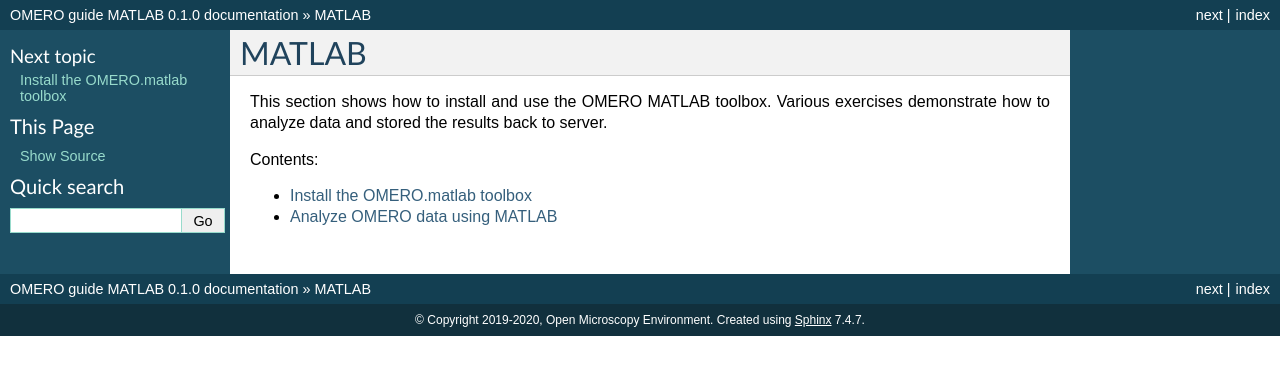
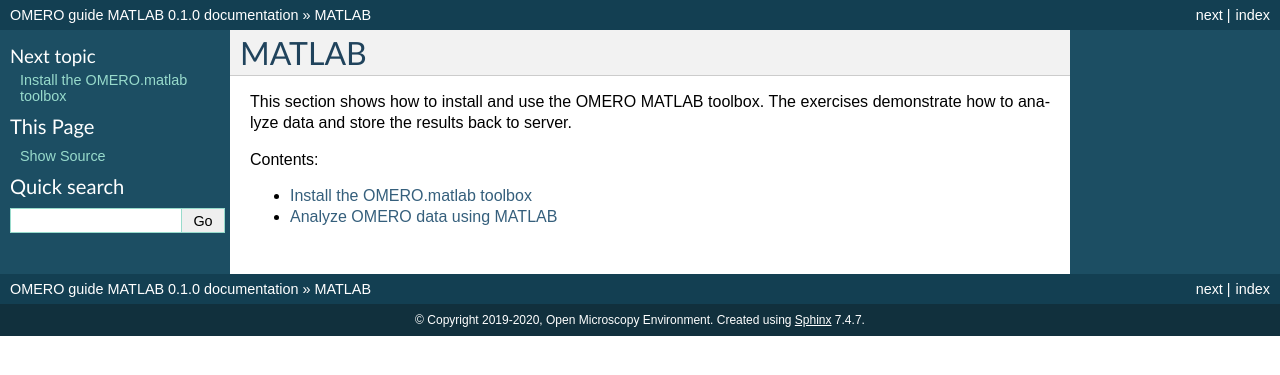
Before and after one commit to ome/omero-guide-matlab, a Sphinx documentation site: the page built from docs/index.rst, in a window 1280 px wide. Shown: the top 375 px of the page. Built offline with Sphinx 7.4.7, drawn with Linux system fonts in a browser that asks for light colours.

Commit message:
Fix typo and slightly reformulate

```diff
--- a/docs/index.rst
+++ b/docs/index.rst
@@ -2,7 +2,7 @@
 ======
 
 This section shows how to install and use the OMERO MATLAB toolbox.
-Various exercises demonstrate how to analyze data and stored the results back to server.
+The exercises demonstrate how to analyze data and store the results back to server.
 
 Contents:
 
```
